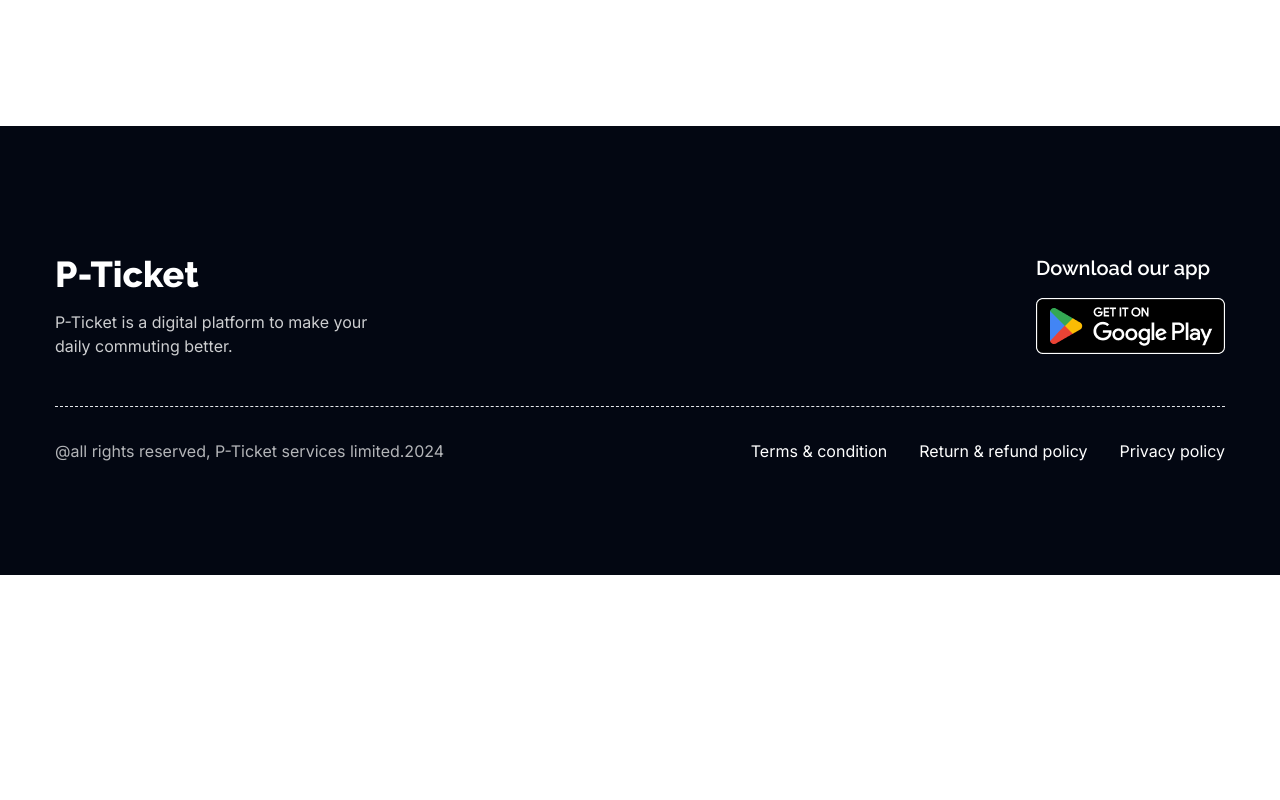
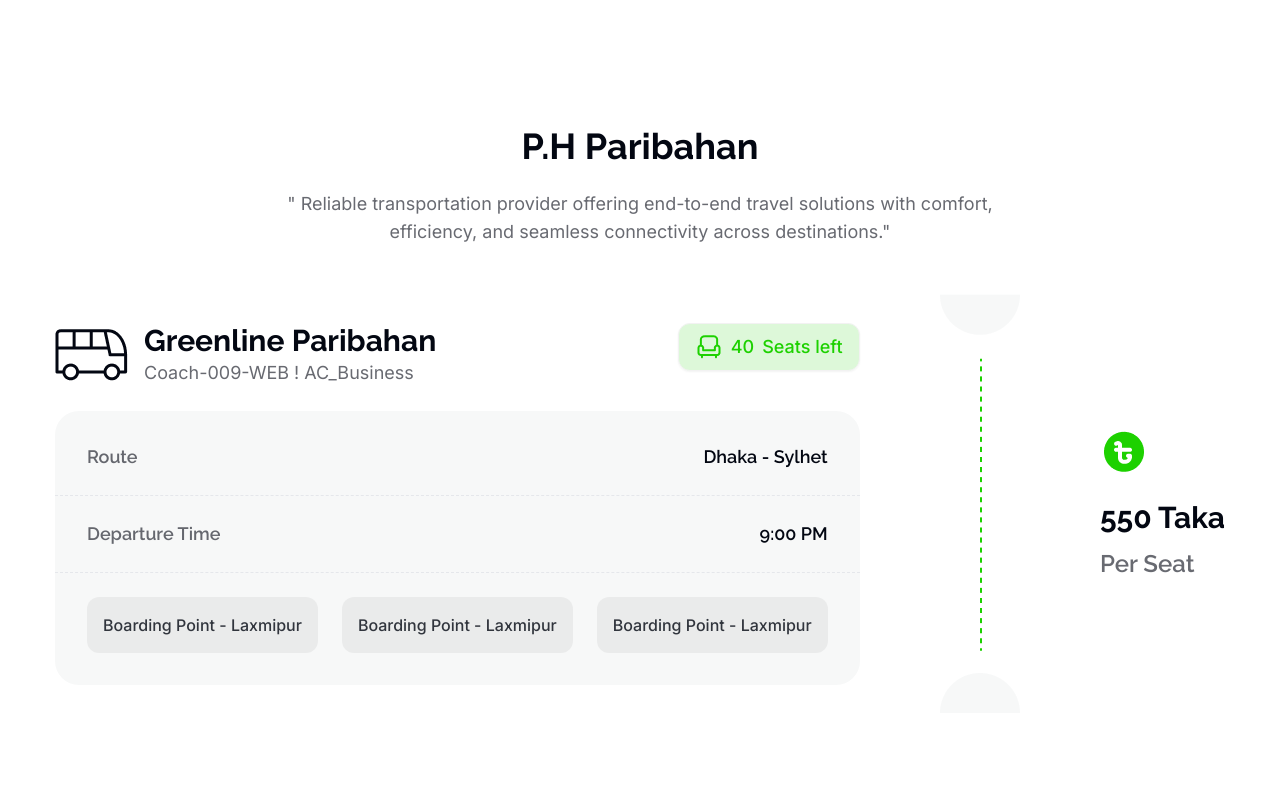
Before and after one commit to asshikhon/b9-assignment-5, a plain HTML site: page index.html in a window 1280 px wide. Shown: the part 1340-2140 px from the top of the page. Before the commit the page ends 1915 px from the top, so only its background shows below. Drawn offline with nearby package versions, Linux system fonts and the light colour scheme.

Commit message:
added P.H Paribahan section

```diff
--- a/index.html
+++ b/index.html
@@ -158,7 +158,7 @@
 
     </div>
     <!-- 2nd card -->
-    <div class="bg-[#F78C9C] rounded-3xl flex justify-center items-center px-4 lg:px-[52px] gap-2 lg:gap-6 mb-6 lg:mt-0">
+    <div class="bg-[#F78C9C] rounded-3xl flex justify-center items-center px-4 lg:px-[45px] gap-2 lg:gap-4 mb-6 lg:mt-0">
 
 <div>
 
@@ -184,12 +184,93 @@
 </section>
 
 
+<!-- P.H Paribahan section -->
+<section class="container max-w-[1170px] lg:mx-auto font-raleway px-5 lg:px-0">
+<h2 class="text-4xl text-[#030712] font-bold text-center mb-6">P.H Paribahan</h2>
+<p class="font-inter text-[#03071299] text-center text-lg mb-8 lg:mb-12">" Reliable transportation provider offering end-to-end travel solutions with comfort, <br> efficiency, and seamless connectivity across destinations."</p>
+
+<!-- sit count -->
+<div class="flex flex-col lg:flex-row items-center justify-between">
+
+
+<div>
+
+    <div class="flex flex-col lg:flex-row justify-between mb-6">
+
+<div class="flex gap-4 items-center">
+
+    <div>
+        <img src="./images/bus-logo.png" alt="">
+
+    </div>
+<div>
+    <h3 class="text-[#030712] text-xl lg:text-3xl font-bold">Greenline Paribahan</h3>
+<p class="text-[#03071299] font-inter text-lg ">Coach-009-WEB ! AC_Business</p>
+</div>
+</div>
+
+
+    <button class="btn font-inter text-[#1DD100] bg-[#1dd10026] rounded-xl text-lg font-medium"><img src="./images/seat-green.png" alt=""> <span>40</span> Seats left</button>
+
+</div>
+
+<!-- for field -->
+<div class="bg-btn-color rounded-3xl">
+
+<div class="flex justify-between border-b-[1px] border-dashed px-8 pt-8 pb-6">
+    <p class="text-[#03071299] text-lg font-semibold">Route</p>
+    <p class="text-[#030712] text-lg font-semibold">Dhaka - Sylhet</p>
+</div>
+<div class="flex justify-between border-b-[1px] border-dashed px-8 py-6">
+    <p class="text-[#03071299] text-lg font-semibold">Departure Time</p>
+    <p class="text-[#030712] text-lg font-semibold">9:00 PM</p>
+</div>
+
+
+
+<!-- rounded -->
+<div class="flex justify-around gap-2 lg:gap-6 px-2 lg:px-8 pb-8 pt-6">
+
+<div class="bg-btn-gray p-4 rounded-xl">
+    <p class="text-[#030712cc] font-inter font-medium">Boarding Point - Laxmipur</p>
+</div>
+<div class="bg-btn-gray p-4 rounded-xl">
+    <p class="text-[#030712cc] font-inter font-medium">Boarding Point - Laxmipur</p>
+</div>
+<div class="bg-btn-gray p-4 rounded-xl">
+    <p class="text-[#030712cc] font-inter font-medium">Boarding Point - Laxmipur</p>
+</div>
+</div>
+
+
+
+</div>
+
+
+</div>
+
+<img src="./images/info-devider.png" alt="">
+
+<!-- price ticket -->
+<div class="">
+<img src="./images/fare.png" alt="">
+<h2 class="text-3xl text-[#030712] font-bold pt-6 pb-3">550 Taka</h2>
+
+<h3 class="text-[#03071299] text-2xl font-semibold ">Per Seat</h3>
+</div>
+
+</div>
+
+
+</section>
+
+
 </main>
 
 
 
 <!-- footer section -->
-<footer class="bg-[#030712] w-full h-auto font-inter text-white">
+<footer class="bg-[#030712] w-full h-auto font-inter text-white mt-14 lg:mt-28">
 
 <section class="container max-w-[1170px] mx-auto pt-12 lg:pt-32 px-4 lg:px-0">
 
@@ -197,7 +278,7 @@
 
 <div class="space-y-4">
     <a class="font-raleway text-2xl lg:text-4xl font-extrabold" href="">P-Ticket</a>
-    <!-- <h2 class="font-raleway text-2xl lg:text-4xl font-extrabold">P-Ticket</h2> -->
+
     <p class="text-[#ffffffcc]">P-Ticket is a digital platform to make your <br> daily commuting better.</p>
 </div>
 
```
